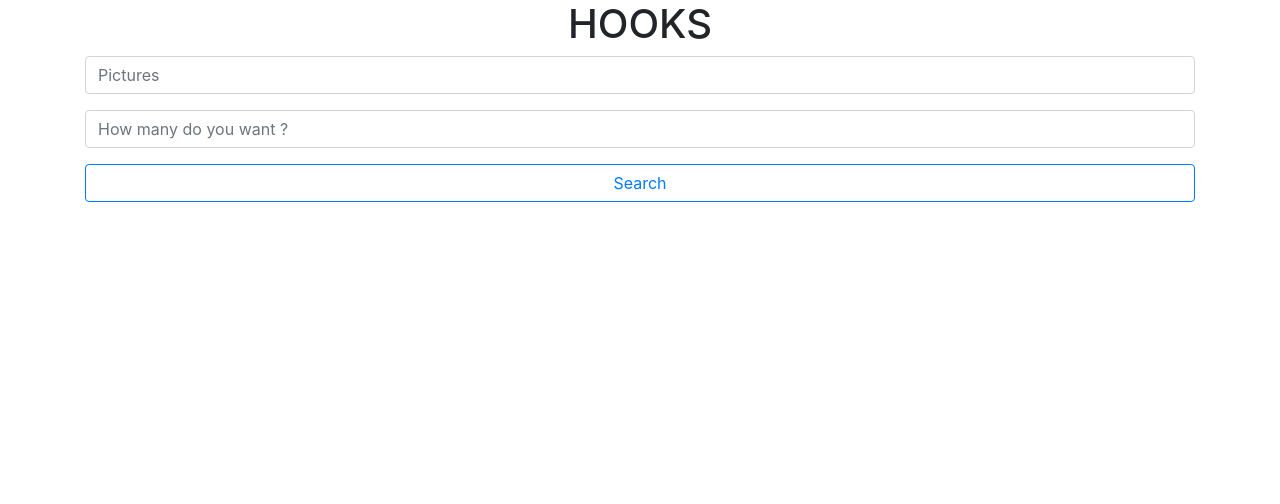
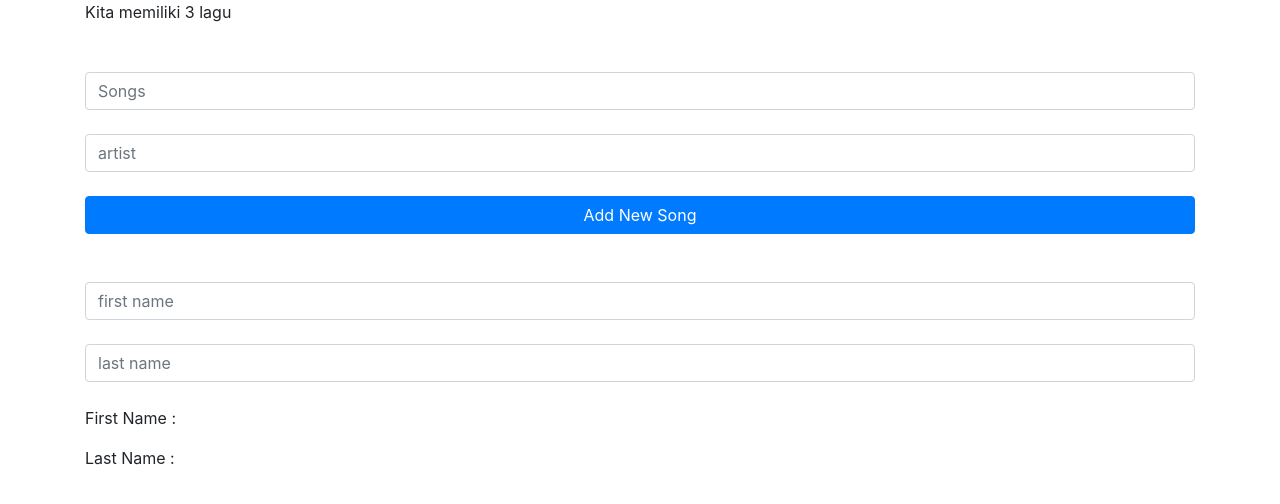
Before and after one commit to rochafialvin/wm-hooks-image, a React (Create React App) app: page / in a window 1280 px wide. Shown: the top 504 px of the page. Built offline with nearby package versions, Linux system fonts and the light colour scheme.

Commit message:
useState, useRef

```diff
--- a/src/components/App.jsx
+++ b/src/components/App.jsx
@@ -4,6 +4,7 @@ import axios from '../config/axios'
 // Components
 import SearchBar from './SearchBar'
 import ImageList from './ImageList'
+import BasicUseState from '../theory/BasicUseState'
 
 function App() {
 
@@ -34,11 +35,12 @@ function App() {
    return(
       // agar konten berada di tengah
       <div className="container" >
-         <h1 className="text-center">HOOKS</h1>
+         <BasicUseState/>
+         {/* <h1 className="text-center">HOOKS</h1> */}
          {/* Search Bar memiliki property onSearchImage, akan ada di variable 'props' */}
-         <SearchBar onSearchImage={onSearchImage} />
+         {/* <SearchBar onSearchImage={onSearchImage} />  */}
          {/* Image List memiliki property images, akan ada di variable 'props' */}
-         <ImageList images={images} />
+         {/* <ImageList images={images} /> */}
       </div>
    )
 }
--- a/src/components/ImageList.jsx
+++ b/src/components/ImageList.jsx
@@ -6,12 +6,13 @@ function ImageList(props) {
    // image : { id, desription, alt_description, urls, likes, user }
    const images = props.images.map(image => {
       return (
-         <div class="card">
-            <img class="card-img-top" src={image.urls.regular} alt={image.description} /> {/* self closing tag */}
-            <div class="card-body">
-            <h5 class="card-title">{image.description}</h5>
-               <p class="card-text">{image.alt_description}</p>
+         <div className="card" key={image.id}>
+            <img className="card-img-top" src={image.urls.regular} alt={image.description} /> {/* self closing tag */}
+            <div className="card-body">
+            <h5 className="card-title">{image.description}</h5>
+               <p className="card-text">{image.alt_description}</p>
             </div>
+            <button className="btn btn-block btn-outline-danger" >Add to favorite</button>
          </div>
       )
    })
@@ -24,9 +25,3 @@ function ImageList(props) {
 }
 
 export default ImageList;
-
-/*
-   image : {
-      id, desription, alt_description, urls, likes, user
-   }
-*/
--- /dev/null
+++ b/src/theory/BasicUseState.jsx
@@ -0,0 +1,94 @@
+import React, {useState, useRef} from 'react'
+
+const BasicUseState = () => {
+
+   // membuat state menggunakan salah satu hook function
+   // useState akan me-return array, array tersebut akan langsung distruct untuk menentukan dua variable
+   // variable yang pertama akan digunakan untuk menyimpan state itu sendiri
+   // variable yang kedua digunakan untuk sebuah function yang berguna untuk mengubah data di state
+   const [firstName, setFirstName] = useState('')
+   const [lastName, setLastName] = useState('')
+
+   // state dapat berupa object
+   // setName akan me replace object yang tersimpan
+   // maka dari itu harus menggunakan metode distruct agar data lama tidak hilang (...name)
+   const [name, setName] = useState({ firstName: '', lastName : ''})
+
+   // state dapat berupa array
+   // setSongs akan me replace array yang tersimpan
+   // maka dari itu harus menggunakan metode distruct agar data lama tidak hilang (...songs)
+   const [songs, setSongs] = useState([
+      {title: 'Heal the world', artist: 'Michael Jackson'},
+      {title: 'How do you sleep', artist: 'Sam Smith'},
+      {title: 'Sail', artist: 'Awolnation'}
+   ])
+
+   // membuat references untuk masing - masing tag input
+   const titleRef = useRef()
+   const artistRef = useRef()
+
+   // function yang akan dipangil jika mensubmit
+   const addNewSong = (e) => {
+      e.preventDefault()
+
+      const newSong = {
+         title: titleRef.current.value,
+         artist : artistRef.current.value
+      }
+
+      // menambah satu object lagu baru
+      setSongs([...songs, newSong])
+   }
+
+   return (
+      <div>
+         <p>Kita memiliki {songs.length} lagu</p>
+         <form onSubmit={addNewSong} className="form-group mt-5" >
+               <input
+                  placeholder="Songs"
+                  className="form-control my-4"
+                  type="text"
+                  ref={titleRef} // data yang di ketik akan dapat diakses di titleRef.current.value
+               />
+
+               <input
+                  placeholder="artist"
+                  className="form-control my-4"
+                  type="text"
+                  ref={artistRef} // data yang di ketik akan dapat diakses di artistRef.current.value
+               />
+
+               <input className="btn btn-primary btn-block" type="submit" value="Add New Song"/>
+         </form>
+
+         <form className="form-group mt-5" >
+            <input
+               placeholder="first name"
+               className="form-control"
+               type="text"
+               onChange={ (e) => setName({ ...name, firstName : e.target.value }) }
+            />
+            <input
+               placeholder="last name"
+               className="form-control my-4"
+               type="text"
+               onChange={ (e) => setName({ ...name, lastName : e.target.value }) }
+            />
+         </form>
+
+         <p>First Name : {name.firstName}</p>
+         <p>Last Name : {name.lastName}</p>
+      </div>
+   )
+}
+
+export default BasicUseState
+
+// menyimpan
+// state : {
+//    firstName : '',
+//    lastName : ''
+// }
+
+// // mengganti
+// this.setState({firstName : })
```
